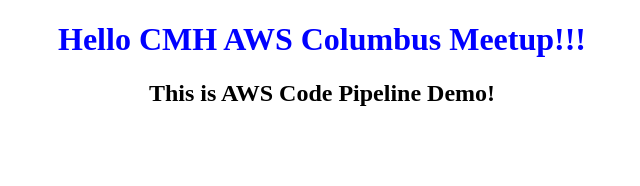
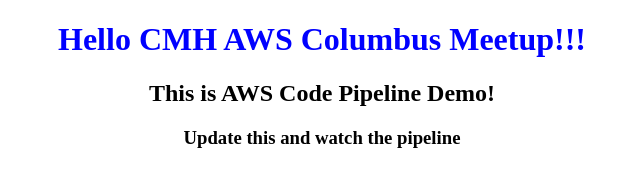
Before and after one commit to bhatiagirish/cmh-aws-meetup, a plain HTML site: page index.html in a window 1280 px wide. Shown: the whole page, without its empty margins (318-958 px from the left). Drawn offline with Linux system fonts and the light colour scheme.

Commit message:
added h3

```diff
--- a/index.html
+++ b/index.html
@@ -11,5 +11,6 @@
 <body>
     <center><h1> Hello CMH AWS Columbus Meetup!!!</h1></center>
     <center><h2> This is AWS Code Pipeline Demo!</h2></center>
+    <center><h3> Update this and watch the pipeline</h3></center>
 </body>
 </html>
```
